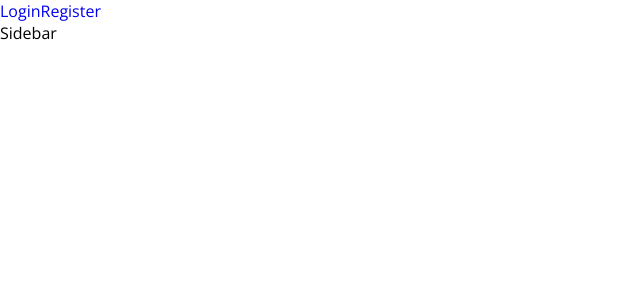
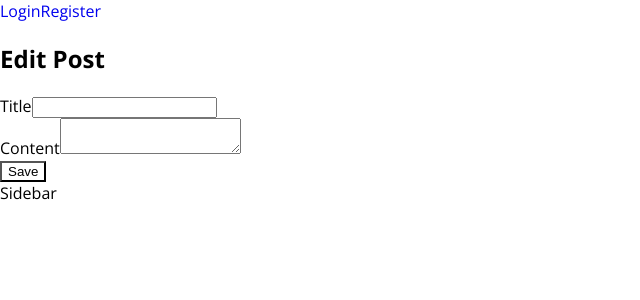
Before and after one commit to vincealwynsibay/chirper, a React (Vite) app in the folder client/: page /posts/1/edit in a window 1280 px wide. Shown: the top 300 px of the page, without its empty margins (0-640 px from the left). Built offline with nearby package versions, Linux system fonts and the light colour scheme; no server answers.

Commit message:
Implement post edit and fix profile edit

```diff
--- a/client/src/components/layout/MainBar.tsx
+++ b/client/src/components/layout/MainBar.tsx
@@ -6,6 +6,7 @@ import Register from "../auth/Register";
 import CreatePost from "../post/CreatePost";
 import PostList from "../post/PostList";
 import PostView from "../post/PostView";
+import EditPost from "../post/EditPost";
 import EditProfile from "../profile/EditProfile";
 import ProfileList from "../profile/ProfileList";
 import ProfileView from "../profile/ProfileView";
@@ -37,6 +38,7 @@ function Main({}: Props) {
 					<Route path='/posts/create' element={<CreatePost />} />
 					<Route path='/posts/' element={<PostList />} />
 					<Route path='/posts/:post_id' element={<PostView />} />
+					<Route path='/posts/:post_id/edit' element={<EditPost />} />
 				</Routes>
 			) : (
 				<div>loading...</div>
--- a/client/src/components/layout/NavigationBar.tsx
+++ b/client/src/components/layout/NavigationBar.tsx
@@ -21,6 +21,7 @@ function NavigationBar({}: Props) {
 					<Link to='/me'>Profile</Link>
 					<Link to='/profiles'>Profiles</Link>
 					<Link to='/posts/create'>Create Post</Link>
+					<Link to='/posts'>Posts</Link>
 					<a href='/' onClick={logout}>
 						Logout
 					</a>
--- /dev/null
+++ b/client/src/components/post/EditPost.tsx
@@ -0,0 +1,95 @@
+import React, { useEffect, useState } from "react";
+import { useParams } from "react-router-dom";
+import useFetch from "../../hooks/useFetch";
+import API from "../utils/API";
+
+interface Props {}
+
+interface PostData {
+	title: string;
+	content: string;
+}
+
+function EditPost({}: Props) {
+	const { post_id } = useParams();
+
+	const [formData, setFormData] = useState<PostData>({
+		title: "",
+		content: "",
+	});
+
+	useEffect(() => {
+		const fetchPost = async () => {
+			const data = await API.fetchData(`/posts/${post_id}`, {
+				method: "GET",
+			});
+			setFormData((prevVal) => ({
+				...prevVal,
+				title: data.title,
+				content: data.content,
+			}));
+		};
+
+		fetchPost();
+	}, []);
+
+	const { title, content } = formData;
+
+	const handleSubmit = async (e: React.FormEvent) => {
+		e.preventDefault();
+
+		// create new form data for multipart
+		const postObject = new FormData();
+		// update profile text fields
+		for (const [key, value] of Object.entries(formData)) {
+			if (value) {
+				postObject.append(key, value);
+			}
+		}
+
+		await API.fetchData(`/users/${post_id}`, {
+			method: "PUT",
+			body: postObject,
+		});
+	};
+
+	// change form state aside from input file
+	const handleChange = (
+		e: React.ChangeEvent<HTMLInputElement | HTMLTextAreaElement>
+	) => {
+		setFormData((prevVal: PostData) => ({
+			...prevVal,
+			[e.target.name]: e.target.value,
+		}));
+	};
+
+	return (
+		<div>
+			<h2>Edit Post</h2>
+			<form onSubmit={handleSubmit}>
+				{/* change title */}
+				<div>
+					<label>Title</label>
+					<input
+						type='text'
+						value={title}
+						name='title'
+						onChange={handleChange}
+					/>
+				</div>
+				{/* change content */}
+				<div>
+					<label>Content</label>
+					<textarea
+						value={content}
+						name='content'
+						onChange={handleChange}
+					></textarea>
+				</div>
+				<button type='submit'>Save</button>
+			</form>
+		</div>
+	);
+}
+
+export default EditPost;
--- a/client/src/components/post/PostItem.tsx
+++ b/client/src/components/post/PostItem.tsx
@@ -1,4 +1,5 @@
 import React from "react";
+import { Link } from "react-router-dom";
 
 interface Props {
 	post: any;
@@ -8,12 +9,10 @@ function PostItem({ post }: Props) {
 	console.log(post.photos);
 	return (
 		<div>
-			{/* {post.photos.length > 0 &&
-				post.photos.map((photo: any) => {
-					return <img src={photo} key={photo} />;
-				})} */}
-			<h2>{post.title}</h2>
-			<p>{post.content}</p>
+			<Link to={`/posts/${post.id}`}>
+				<h2>{post.title}</h2>
+				<p>{post.content}</p>
+			</Link>
 		</div>
 	);
 }
--- a/client/src/components/post/PostView.tsx
+++ b/client/src/components/post/PostView.tsx
@@ -1,5 +1,5 @@
 import React from "react";
-import { useParams } from "react-router-dom";
+import { useParams, Link } from "react-router-dom";
 import useFetch from "../../hooks/useFetch";
 
 interface Props {}
@@ -16,9 +16,14 @@ function PostView({}: Props) {
 
 	return (
 		<div>
+			{post.photos &&
+				post.photos.map((photo: any) => {
+					return <img src={photo} key={photo} />;
+				})}
 			<h1>{post.title}</h1>
 			<p>{post.content}</p>
 			<p>{post.user_id}</p>
+			<Link to={`/posts/${post.id}/edit`}>Edit Post</Link>
 		</div>
 	);
 }
--- a/client/src/components/profile/EditProfile.tsx
+++ b/client/src/components/profile/EditProfile.tsx
@@ -1,4 +1,4 @@
-import React, { useState } from "react";
+import React, { useEffect, useState } from "react";
 import { useParams } from "react-router-dom";
 import API from "../utils/API";
 
@@ -16,33 +16,43 @@ function EditProfile({}: Props) {
 		bio: "",
 		avatar: null,
 	});
+	const { profile_id } = useParams();
 
-	const { profile_id } = useParams();
+	useEffect(() => {
+		const fetchProfile = async () => {
+			const data = await API.fetchData(`/users/${profile_id}`, {
+				method: "GET",
+			});
+			console.log(data);
+
+			setFormData((prevVal) => ({
+				...prevVal,
+				displayName: data.displayName,
+				bio: data.bio,
+			}));
+		};
+
+		fetchProfile();
+	}, []);
+
+	const { displayName, bio } = formData;
 
 	const handleSubmit = async (e: React.FormEvent) => {
 		e.preventDefault();
 
 		// create new form data for multipart
-		const avatarObject = new FormData();
+		const profileObject = new FormData();
 		// update profile text fields
 		for (const [key, value] of Object.entries(formData)) {
 			if (value) {
-				console.log(key, value);
-
-				avatarObject.append(key, value);
+				profileObject.append(key, value);
 			}
 		}
 
 		await API.fetchData(`/users/${profile_id}`, {
 			method: "PUT",
-			body: avatarObject,
+			body: profileObject,
 		});
-
-		// // update profile image
-		// await API.fetchData(`/users/${profile_id}/avatar`, {
-		// 	method: "PUT",
-		// 	body: avatarObject,
-		// });
 	};
 
 	// change form state aside from input file
@@ -70,6 +80,25 @@ function EditProfile({}: Props) {
 		<div>
 			<h2>Edit Profile</h2>
 			<form onSubmit={handleSubmit}>
+				{/* change name */}
+				<div>
+					<label>Name</label>
+					<input
+						type='text'
+						name='displayName'
+						value={displayName}
+						onChange={handleChange}
+					/>
+				</div>
+				{/* change bio */}
+				<div>
+					<label>Bio</label>
+					<textarea
+						name='bio'
+						onChange={handleChange}
+						value={bio}
+					></textarea>
+				</div>
 				{/* change avatar */}
 				<div>
 					<input
@@ -78,21 +107,6 @@ function EditProfile({}: Props) {
 						onChange={handleAvatarChange}
 					/>
 				</div>
-
-				{/* change name */}
-				<div>
-					<label>Name</label>
-					<input
-						type='text'
-						name='displayName'
-						onChange={handleChange}
-					/>
-				</div>
-				{/* change bio */}
-				<div>
-					<label>Bio</label>
-					<textarea name='bio' onChange={handleChange}></textarea>
-				</div>
 				<button type='submit'>Save</button>
 			</form>
 		</div>
--- a/client/src/components/profile/ProfileItem.tsx
+++ b/client/src/components/profile/ProfileItem.tsx
@@ -9,12 +9,12 @@ function ProfileItem({ profile }: Props) {
 	console.log(profile);
 
 	return (
-		<div>
-			<Link to={`/profiles/${profile.id}`}>
+		<Link to={`/profiles/${profile.id}`}>
+			<div>
 				<h1>username: {profile.username}</h1>
 				<p>email: {profile.email}</p>
-			</Link>
-		</div>
+			</div>
+		</Link>
 	);
 }
 
```
